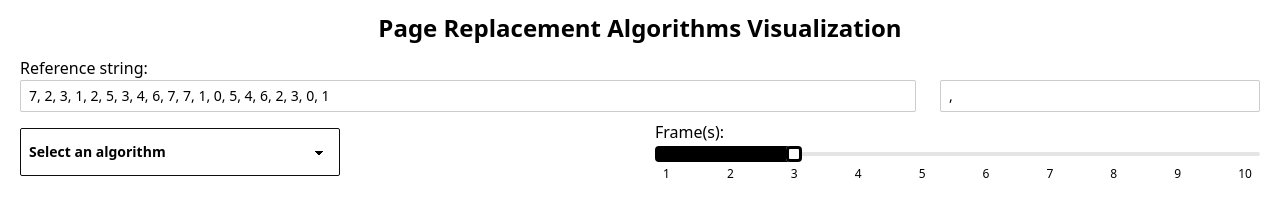
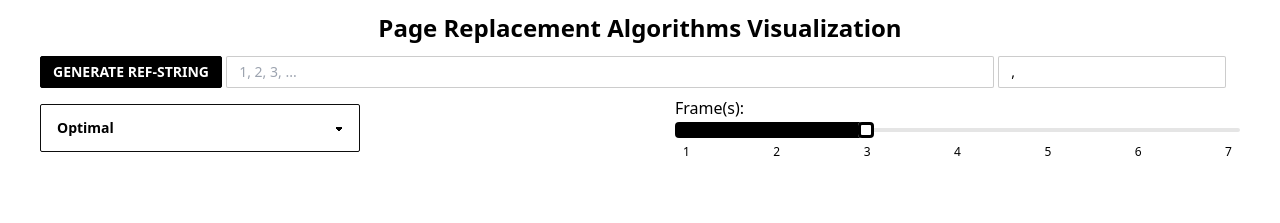
Before and after one commit to thrillim/Page-Replacement, a plain HTML site: page index.html in a window 1280 px wide. Drawn offline with nearby package versions, Linux system fonts and the light colour scheme.

Commit message:
random ref string

```diff
--- a/index.html
+++ b/index.html
@@ -17,43 +17,34 @@
 </head>
 
 <body>
-  <div
-    id="container"
-    class="px-2 sm:px-5"
-  >
-    <h1 class="text-xl md:text-2xl py-3 font-bold text-center">
+  <h1 class="text-2xl py-3 font-bold text-center">
     Page Replacement Algorithms Visualization
   </h1>
-    <div>
-      <p>Reference string: </p>
-      <div
-        id="ref"
-        class="flex justify-between gap-1"
-      >
+  <div class="md:px-10">
+    <button
+      id="gen-ref"
+      class="btn btn-sm"
+    >Generate ref-string</button>
     <input
       id="ref-string"
       type="text"
       placeholder="1, 2, 3, ..."
-          value="7, 2, 3, 1, 2, 5, 3, 4, 6, 7, 7, 1, 0, 5, 4, 6, 2, 3, 0, 1"
-          class="px-1 sm:px-2 input input-bordered input-sm w-[70vw]"
+      class="input input-bordered input-sm w-full max-w-3xl"
     />
     <input
       id="separator"
       type="text"
-          placeholder="Sep (', ')"
+      placeholder="Separate by (eg. ', ')"
       value=", "
-          class="px-1 sm:px-2 input input-bordered input-sm w-[25vw]"
+      class="input input-bordered input-sm w-sm max-w-sm"
     />
-      </div>
-      <div class="block sm:py-2 sm:grid sm:grid-flow-col-dense sm:gap-1">
+    <div class="grid grid-flow-col-dense py-2 gap-1">
       <div class="mt-2">
-          <select
-            id="select-algorithm"
-            class="px-1 sm:px-2 select select-primary select-sm sm:select-md w-full sm:max-w-xs"
+        <select id="select-algorithm"
+          class="select select-primary w-full max-w-xs"
         >
           <option
             disabled
-              selected
             value="none"
           >Select an algorithm</option>
           <option value="FIFO">FIFO</option>
@@ -62,7 +53,10 @@
           <option value="LFU">LFU</option>
           <option value="MFU">MFU</option>
           <option value="2ND">Second chance</option>
-            <option value="OPT">Optimal</option>
+          <option
+            value="OPT"
+            selected
+          >Optimal</option>
           </select>
           </div>
           <div class="block">
@@ -71,12 +65,12 @@
               id="num-of-frames"
               type="range"
               min="1"
-            max="10"
+          max="7"
           value="3"
           class="range range-xs"
           step="1"
         />
-          <div class="w-full flex justify-between text-xs px-2 my-[-2px] sm:my-none">
+        <div class="w-full flex justify-between text-xs px-2">
           <!-- <span>0</span> -->
           <span>1</span>
           <span>2</span>
@@ -85,9 +79,9 @@
           <span>5</span>
           <span>6</span>
           <span>7</span>
-            <span>8</span>
+          <!-- <span>8</span>
                     <span>9</span>
-            <span>10</span>
+          <span>10</span> -->
           </div>
           </div>
           </div>
@@ -106,11 +100,10 @@
               class="text-xs text-info text-center"
             ></div>
           </div>
-    <div
-      id="conclusion"
-      class="block sm:grid sm:grid-cols-3 text-center pt-1 pb-3"
+          <div id="conclusion"
+    class="grid grid-cols-3 text-center py-1"
   ></div>
-  </div>
+
   <script src="script.js"></script>
 </body>
 
--- a/script.js
+++ b/script.js
@@ -4,12 +4,23 @@ const refString = document.getElementById('ref-string');
 const separator = document.getElementById('separator');
 let refStringArray = refString.value.split(separator.value);
 let frames = parseInt(numOfFrames.value);
+const genRefBtn = document.getElementById('gen-ref');
 
 const visualPageFrames = document.getElementById('visual-page-frames');
 const conclusion = document.getElementById('conclusion');
 
 const frameInfo = document.getElementById('frame-info');
 const frameSubInfo = document.getElementById('frame-sub-info');
+
+// generate a random page-reference string where page numbers range from 0 to 9.
+function generateRefString() {
+  let randomRefString = "";
+  for (let i = 0; i < 20; i++) {
+    randomRefString += Math.floor(Math.random() * 10) + ", ";
+  }
+  randomRefString = randomRefString.slice(0, -2);
+  return randomRefString;
+}
 
 function visulize(refStringArray, frames, algorithm) {
   let pageFaults = 0;
@@ -189,10 +200,10 @@ function visulize(refStringArray, frames, algorithm) {
       pageFrame += `<div class="border-solid border border-primary text-center">${data} <div class="text-xs text-info text-center">${subData}</div></div> `;
     }
     if (isDrawn) {
-      visualPageFrames.innerHTML += `<div><div class="font-bold mb-px">${refStringArray[i]}</div><div class="block ml-[12px] min-w-[24px] mb-[10px]">${pageFrame}</div></div> `;
+      visualPageFrames.innerHTML += `<div><div class="font-bold mb-1">${refStringArray[i]}</div><div class="block ml-[12px] min-w-[24px]">${pageFrame}</div></div> `;
       isDrawn = false;
     } else {
-      visualPageFrames.innerHTML += `<div><div class="font-bold mb-px">${refStringArray[i]}</div><div class="block ml-[12px] min-w-[24px] mb-[10px] opacity-0">${pageFrame}</div></div> `;
+      visualPageFrames.innerHTML += `<div><div class="font-bold mb-1">${refStringArray[i]}</div><div class="block ml-[12px] min-w-[24px] opacity-0">${pageFrame}</div></div> `;
     }
   }
   // Show conclusion
@@ -213,6 +224,12 @@ function distanceRef(reffItemIndex, thisFrameNumber) {
 }
 
 // console.log(distanceRef(0, 0));
+
+genRefBtn.addEventListener('click', () => {
+  refString.value = generateRefString();
+  refStringArray = refString.value.split(separator.value);
+  visulize(refStringArray, frames, algorithm.value);
+})
 
 algorithm.addEventListener('change', () => {
   refStringArray = refString.value.split(separator.value);
```
Lines whose indentation alone changed are shown as unchanged.
